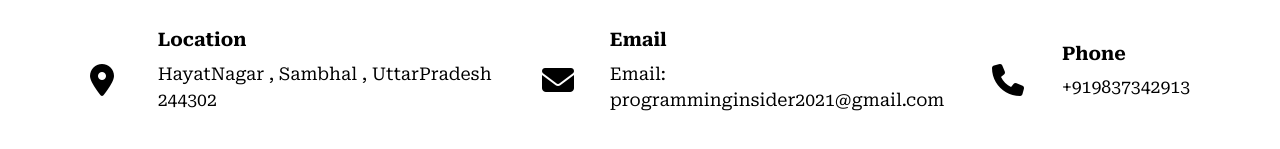
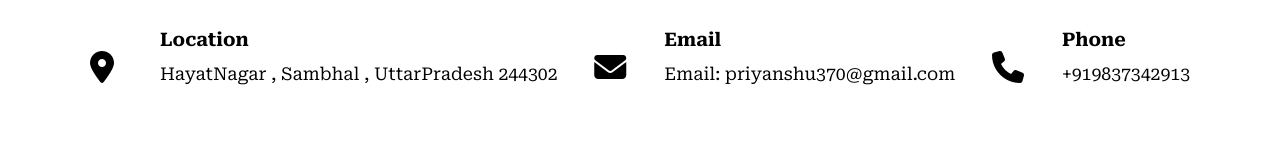
Before and after one commit to priyanshuon1/rog, a plain HTML site: page contact.html in a window 1280 px wide. Shown: the part 755-904 px from the top of the page. Drawn offline with Linux system fonts and the light colour scheme.

Commit message:
Update contact.html

```diff
--- a/contact.html
+++ b/contact.html
@@ -47,7 +47,7 @@
             <i class="fa-solid fa-envelope contactIcon"></i>
             <article class="text">
                 <h1 class="sub-heading">Email</h1>
-                <p class="para">Email: programminginsider2021@gmail.com</p>
+                <p class="para">Email: priyanshu370@gmail.com</p>
             </article>
         </div>
 
```
